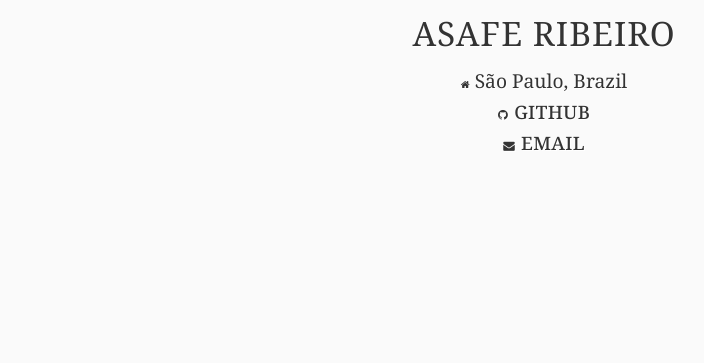
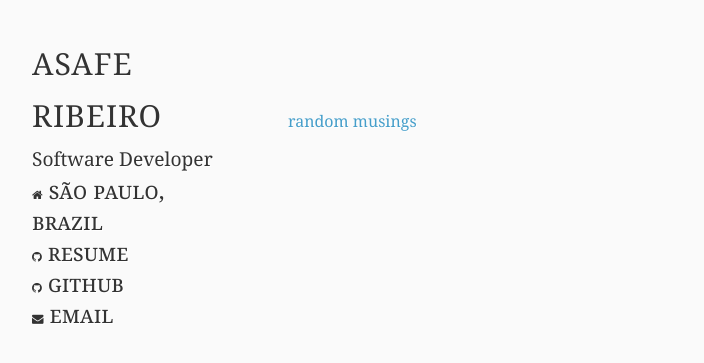
Before and after one commit to g2098939/asafeh.github.io, a Jekyll site: the page built from index.html, in a window 1280 px wide. Shown: the top 363 px of the page, without its empty margins (96-800 px from the left). Built offline with Jekyll 4.4.1, drawn with Linux system fonts in a browser that asks for light colours; nearby versions of some CDN libraries.

Commit message:
header and sidebar

```diff
--- a/css/site.css
+++ b/css/site.css
@@ -1,6 +1,11 @@
 html, body, div, span, applet, object, iframe, h1, h2, h3, h4, h5, h6, p, blockquote, pre, a, abbr, acronym, address, big, cite, code, del, dfn, em, img, ins, kbd, q, s, samp, small, strike, strong, sub, sup, tt, var, b, u, i, center, dl, dt, dd, ol, ul, li, fieldset, form, label, legend, table, caption, tbody, tfoot, thead, tr, th, td, article, aside, canvas, details, embed, figure, figcaption, footer, header, hgroup, menu, nav, output, ruby, section, summary, time, mark, audio, video { margin: 0; padding: 0; border: 0; font: inherit; font-size: 100%; vertical-align: baseline; }
 
-html { line-height: 1; }
+html {
+    line-height: 1;
+    background-color: #fafafa;
+    text-shadow: 1px 1px 0px #fff;
+    width: 100%
+}
 
 ol, ul { list-style: none; }
 
@@ -15,22 +20,22 @@ a img { border: none; }
 
 article, aside, details, figcaption, figure, footer, header, hgroup, menu, nav, section, summary { display: block; }
 
-
-* html { font-size: 100%; }
-
-html {
-    background-color: #fafafa;
-    text-shadow: 1px 1px 0px #fff;
-    color: #333;
+body {
     font-family:Georgia,sans-serif;
     font-size: 16px;
     line-height: 1.8em;
+    color: #333;
 }
 
 * {
     -webkit-box-sizing: border-box;
     -moz-box-sizing: border-box;
     box-sizing: border-box;
+}
+
+div {
+    float: left;
+    width: 100%;
 }
 
 a{
@@ -45,20 +50,37 @@ a:hover {
 }
 
 .content {
-    width: 800px;
-    text-align: center;
-    margin:0 auto;
+    width: 80%;
+    margin:3% 10%;
+}
+
+.takes20{
+    width: 20%;
+    margin-right: 5%;
+}
+
+.takes75 {
+    width: 75%;
 }
 
 .name {
+    font-family: Georgia, serif;
+    line-height: 1.7em;
     letter-spacing: 1px;
-    font-size:2.1em;
-    font-family: Georgia, serif;
-    line-height: 2em;
+    font-size:1.9em;
+    display: inline-block;
 }
 
-.info {
+.musing{
+    color: #459eca;
+}
+
+.info, .profession {
     font-size:1.2em;
+}
+
+.profession{
+    line-height: 1.8em;
 }
 
 .fa {
--- a/index.html
+++ b/index.html
@@ -2,11 +2,26 @@
 layout: default
 title: Asafe Ribeiro
 ---
-<div class="name">
-    ASAFE RIBEIRO
+<div>
+    <span class="name takes20">ASAFE RIBEIRO</span><span class="musing">random musings</span>
 </div>
-<div class="info">
-    <i class="fa fa-home"></i>&nbsp;São Paulo, Brazil<br>
-    <a href="https://github.com/asafeh/"><i class="fa fa-github"></i>&nbsp;github</a><br>
-    <a href="mailto:azafeh@azafeh.com"><i class="fa fa-envelope"></i>&nbsp;email</a>
+<div>
+    <div class="takes20">
+        <div class="profession">Software Developer</div>
+        <div class="info">
+            <a href="https://www.google.com.br/maps/place/Sao+Jose+de+Rio+Preto+-+State+of+S%C3%A3o+Paulo/@-20.8168139,-49.3823555,12z/data=!3m1!4b1!4m2!3m1!1s0x94bdad614c2df789:0x8f2fb0f070642c09?hl=en"><i class="fa fa-home"></i>&nbsp;são paulo, brazil</a><br>
+            <a href="media/asafe-resume.pdf" download="asafe-resume.pdf"><i class="fa fa-github"></i>&nbsp;resume</a><br>
+            <a href="https://github.com/asafeh/"><i class="fa fa-github"></i>&nbsp;github</a><br>
+            <a href="mailto:azafeh@azafeh.com"><i class="fa fa-envelope"></i>&nbsp;email</a>
+        </div>
+    </div>
+    <div class="takes75">
+        <ul>
+            {% for post in site.posts %}
+                <li>
+                    <a href="{{ post.url }}">{{ post.title }}</a>
+                </li>
+            {% endfor %}
+        </ul>
+    </div>
 </div>
```
Also changed, not shown: 1 other file.
